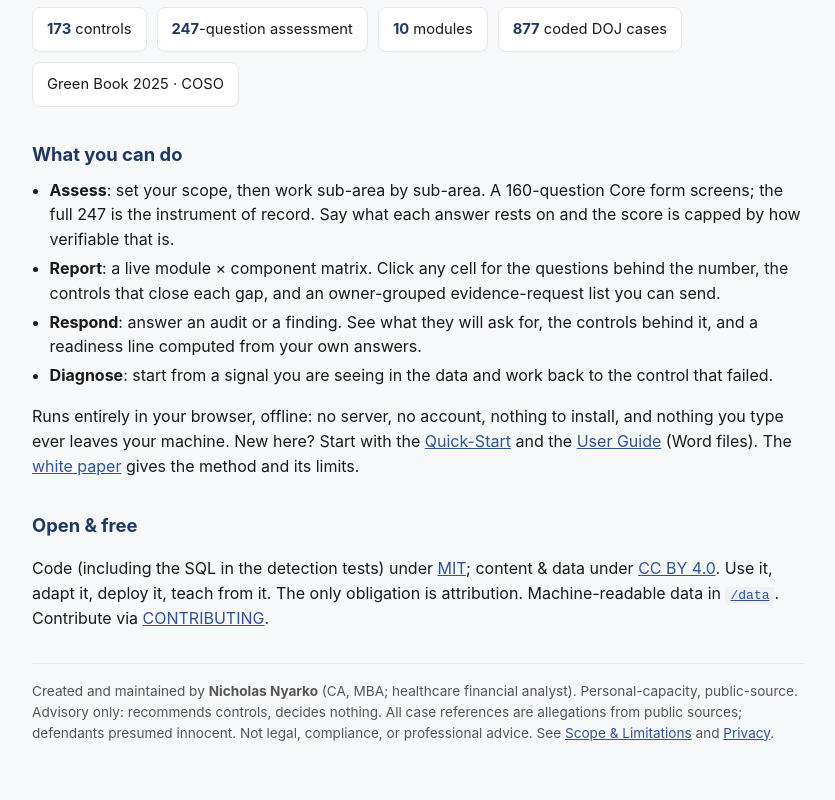
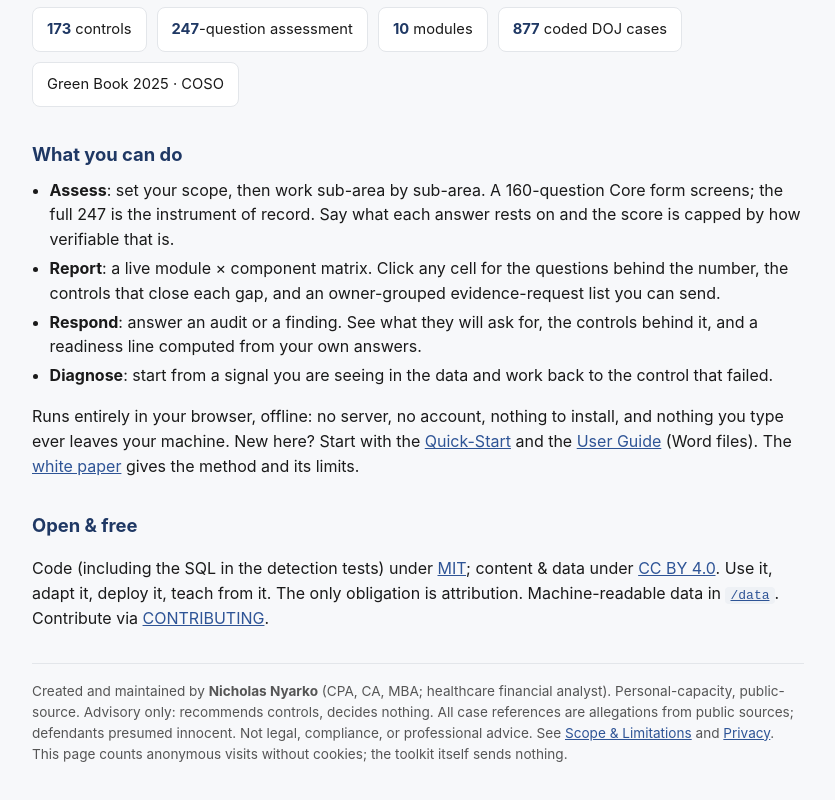
Before and after one commit to nnyarko/hpict-toolkit, a plain HTML site: page index.html in a window 1280 px wide. Shown: the part 332-1132 px from the top of the page, without its empty margins (222-1057 px from the left). Drawn offline with Linux system fonts and the light colour scheme.

Commit message:
Landing page: cookieless visit counts (Cloudflare Web Analytics); CPA in footer

```diff
--- a/index.html
+++ b/index.html
@@ -34,6 +34,7 @@
   .foot{margin-top:2.4em;padding-top:1.2em;border-top:1px solid var(--line);color:var(--muted);font-size:.85rem}
   code{background:#eef1f5;padding:1px 5px;border-radius:4px}
 </style>
+<!-- Cloudflare Web Analytics: anonymous, cookieless visit counts for this page only; the toolkit file sends nothing. See PRIVACY.md. --><script type='module' src='https://static.cloudflareinsights.com/beacon.min.js' data-cf-beacon='{"token": "ac70ef2a682f4fd4832a0c22a7b74a21"}'></script><!-- End Cloudflare Web Analytics -->
 </head>
 <body>
 <div class="wrap">
@@ -63,7 +64,7 @@
   <p>Code (including the SQL in the detection tests) under <a href="LICENSE">MIT</a>; content &amp; data under <a href="LICENSE-CONTENT">CC BY 4.0</a>. Use it, adapt it, deploy it, teach from it. The only obligation is attribution. Machine-readable data in <a href="data/"><code>/data</code></a>. Contribute via <a href="CONTRIBUTING.md">CONTRIBUTING</a>.</p>
 
   <div class="foot">
-    Created and maintained by <b>Nicholas Nyarko</b> (CA, MBA; healthcare financial analyst). Personal-capacity, public-source. Advisory only: recommends controls, decides nothing. All case references are allegations from public sources; defendants presumed innocent. Not legal, compliance, or professional advice. See <a href="SCOPE_AND_LIMITATIONS.md">Scope &amp; Limitations</a> and <a href="PRIVACY.md">Privacy</a>.
+    Created and maintained by <b>Nicholas Nyarko</b> (CPA, CA, MBA; healthcare financial analyst). Personal-capacity, public-source. Advisory only: recommends controls, decides nothing. All case references are allegations from public sources; defendants presumed innocent. Not legal, compliance, or professional advice. See <a href="SCOPE_AND_LIMITATIONS.md">Scope &amp; Limitations</a> and <a href="PRIVACY.md">Privacy</a>. This page counts anonymous visits without cookies; the toolkit itself sends nothing.
   </div>
 </div>
 </body>
```
Also changed, not shown: 1 other file.
